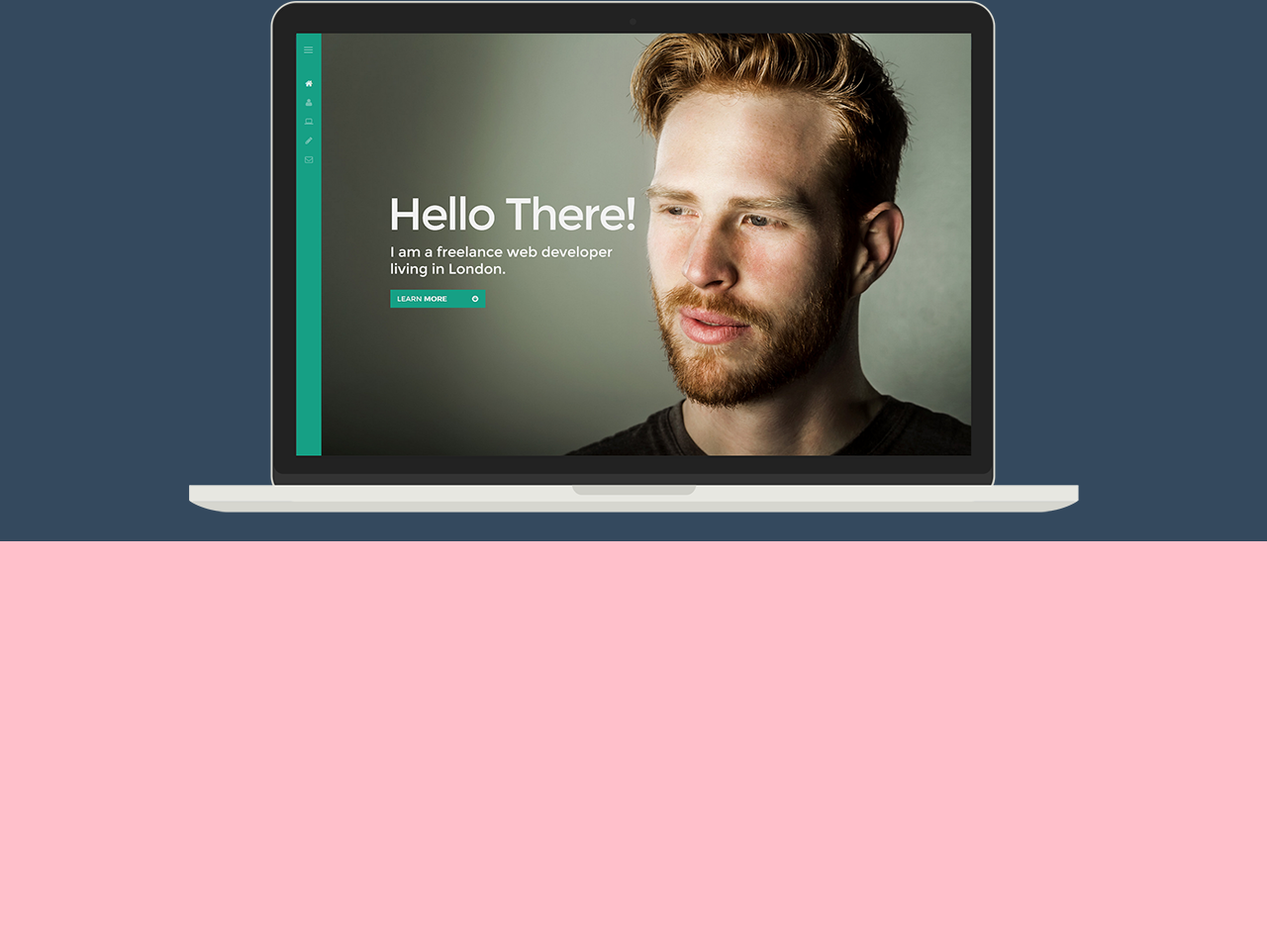
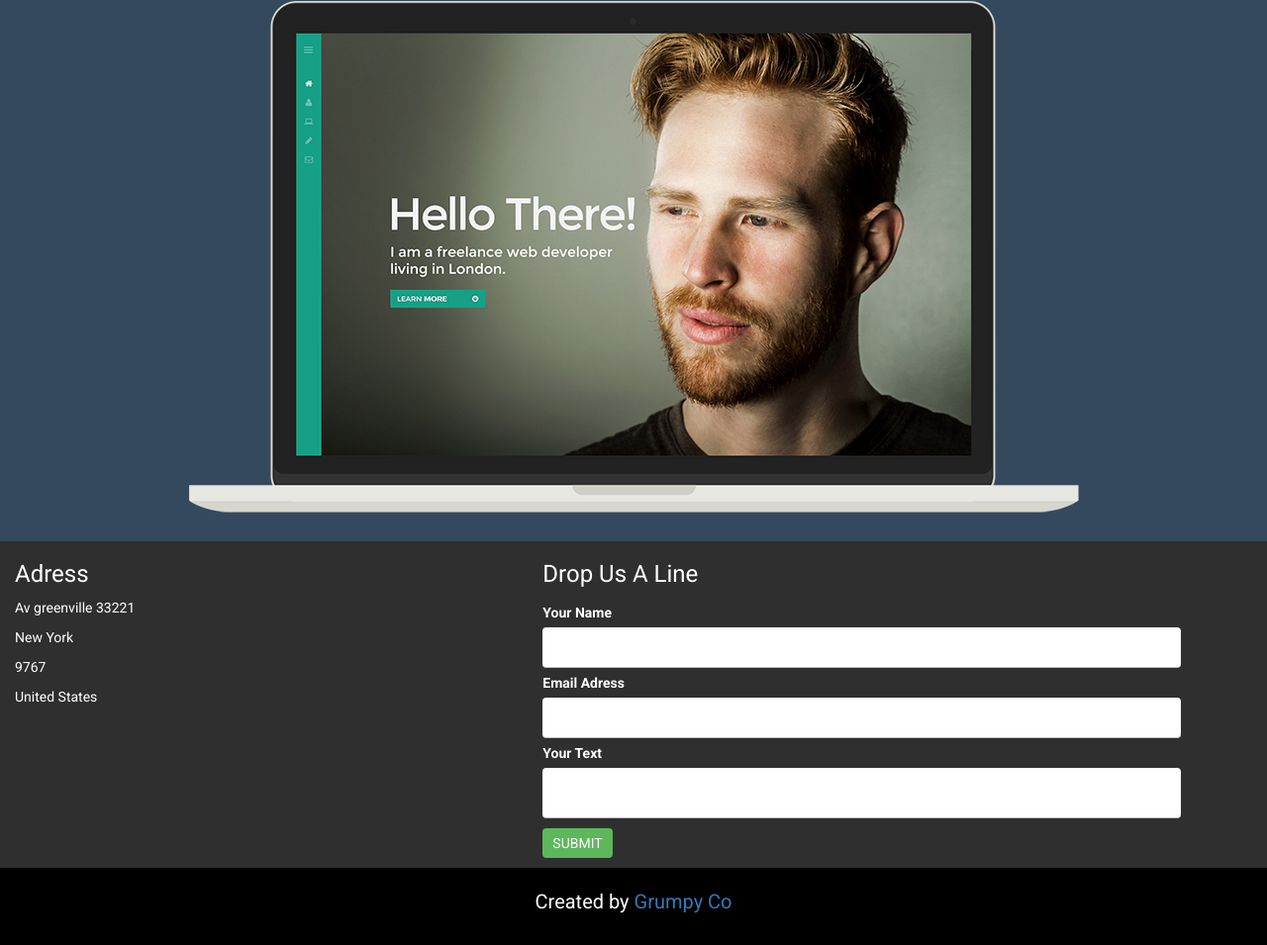
Before and after one commit to ValenMiranda/responsive-pratt, a plain HTML site: page index.html in a window 1280 px wide. Shown: the part 1945-2900 px from the top of the page at 99% size. Before the commit the page ends 2492 px from the top, so only its background shows below. Drawn offline with nearby package versions, Linux system fonts and the light colour scheme.

Commit message:
footer y contacto

```diff
--- a/assets/css/style.css
+++ b/assets/css/style.css
@@ -65,10 +65,57 @@ a.navbar-brand{
 .screenshots{
 	width: 100%;
 	margin: auto;
-	background-color: #34495E; /*azul*/
-	text-align: center;
+	background-color: #34495E;
 }
 .screenshots h1{
 	color: white;
 	padding: 30px;
 }
+/************FOOTER************/
+.footer{
+	background-color: #2F2F2F;
+	width: 100%;
+	color: white;
+}
+.footer label, .footer input, .footer button{
+	display: block;
+}
+.footer input{
+	color: black;
+}
+#comentId{
+	line-height: 30px;
+}
+.footer button{
+	background-color: #5cb85b;
+	border: none;
+	border-radius: 4px;
+	margin-top: 10px;
+	margin-bottom: 10px;
+	padding: 5px 10px;
+}
+.footer input{
+	width: 80%;
+	border-radius: 4px;
+}
+.footer label{
+	padding-top: 5px;
+}
+.final{
+	background-color: black;
+	text-align: center;
+	padding: 20px;
+	font-size: 20px;
+}
+input.hideInput{
+	border: none;
+	border-bottom: 1px solid #BDBCC3;
+	padding: 10px;
+	width: 90%;
+}
+input.showInput{
+	background-image: url(../img/error.png);
+	background-repeat: no-repeat;
+	background-size: 20px 20px;
+	background-position: right;
+}
--- a/index.html
+++ b/index.html
@@ -103,7 +103,32 @@
   		<img src="assets/img/item-01.png" alt="pantalla" class="img-responsive">
 	</div>
     </section>
-
+    <section class="footer container">
+    	<div class="row">
+	        <div class="col-sm-5">
+	        	<h3>Adress</h3>
+	        	<p>Av greenville 33221</p>
+	        	<p>New York</p>
+	        	<p>9767</p>
+	        	<p>United States</p>
+	        </div>
+	        <div class="col-sm-7">
+	        	<h3>Drop Us A Line</h3>
+	        	<label for="nameId">Your Name</label>
+	        	<input type="text" id="nameId" class="nuevoInput hideInput">
+	        	<label for="emailId">Email Adress</label>
+	        	<input type="text" id="emailId" class="nuevoInput hideInput">
+	        	<label for="comentId">Your Text</label>
+	        	<input type="text" id="comentId" class="nuevoInput hideInput">
+	        	<button id="submitId">SUBMIT</button>
+	        </div>
+    	</div>
+    	<div class="row final">
+    		<div class="col-12">
+    			<p>Created by <a href="#">Grumpy Co</a></p>
+    		</div>
+    	</div>
+    </section>
 	<script src="assets/js/main.js"></script>
 </body>
 </html>
```
